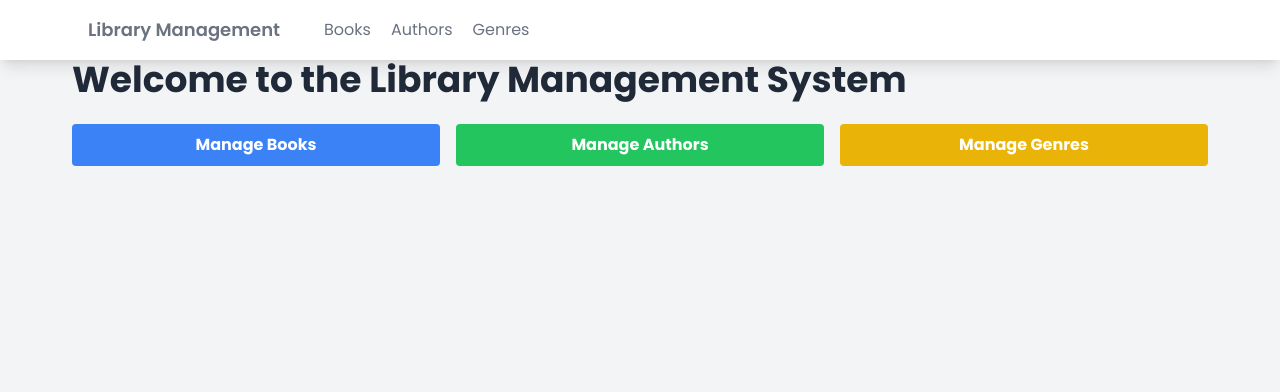
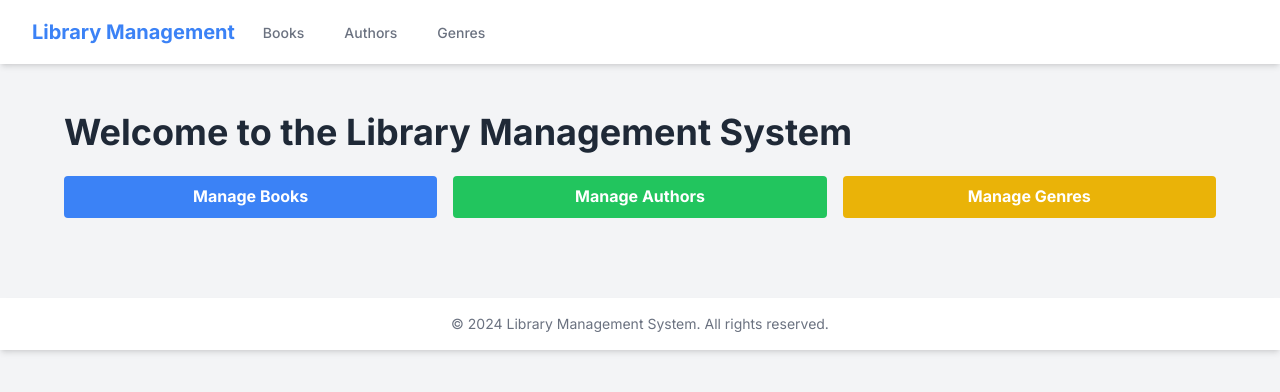
Before and after one commit to Senghurk/library-management-system, a Next.js app: page / in a window 1280 px wide. Shown: the top 392 px of the page. Built offline with nearby package versions, Linux system fonts and the light colour scheme.

Commit message:
globals.css and other UI

```diff
--- a/components/Card.js
+++ b/components/Card.js
@@ -1,9 +1,9 @@
 // components/Card.js
 import React from 'react';
 
-export function Card({ children }) {
+export function Card({ children, className = '' }) {
   return (
-    <div className="bg-white shadow-md rounded-lg p-4">
+    <div className={`bg-white shadow-soft rounded-lg p-6 transition-all hover-scale ${className}`}>
       {children}
     </div>
   );
--- a/components/Layout.js
+++ b/components/Layout.js
@@ -1,32 +1,51 @@
+// components/Layout.js
 import React from 'react';
 import Link from 'next/link';
 
 const Layout = ({ children }) => {
   return (
     <div className="min-h-screen bg-gray-100">
-      <nav className="bg-white shadow-lg">
-        <div className="max-w-6xl mx-auto px-4">
-          <div className="flex justify-between">
-            <div className="flex space-x-7">
-              <div>
-                <Link href="/" className="flex items-center py-4 px-2">
-                  <span className="font-semibold text-gray-500 text-lg">Library Management</span>
+      <nav className="bg-white shadow-md">
+        <div className="max-w-7xl mx-auto px-4 sm:px-6 lg:px-8">
+          <div className="flex justify-between h-16">
+            <div className="flex">
+              <div className="flex-shrink-0 flex items-center">
+                <Link href="/" className="font-bold text-xl text-primary hover:text-secondary transition-colors duration-300">
+                  Library Management
                 </Link>
               </div>
-              <div className="hidden md:flex items-center space-x-1">
-                <Link href="/books" className="py-4 px-2 text-gray-500 hover:text-blue-500 transition duration-300">Books</Link>
-                <Link href="/authors" className="py-4 px-2 text-gray-500 hover:text-blue-500 transition duration-300">Authors</Link>
-                <Link href="/genres" className="py-4 px-2 text-gray-500 hover:text-blue-500 transition duration-300">Genres</Link>
+              <div className="hidden sm:ml-6 sm:flex sm:space-x-8">
+                <NavLink href="/books">Books</NavLink>
+                <NavLink href="/authors">Authors</NavLink>
+                <NavLink href="/genres">Genres</NavLink>
               </div>
             </div>
           </div>
         </div>
       </nav>
-      <main className="container mx-auto mt-4 px-4">
-        {children}
+      <main className="max-w-7xl mx-auto py-6 sm:px-6 lg:px-8">
+        <div className="px-4 py-6 sm:px-0">
+          {children}
+        </div>
       </main>
+      <footer className="bg-white shadow-md mt-8">
+        <div className="max-w-7xl mx-auto py-4 px-4 sm:px-6 lg:px-8">
+          <p className="text-center text-gray-500 text-sm">
+            © {new Date().getFullYear()} Library Management System. All rights reserved.
+          </p>
+        </div>
+      </footer>
     </div>
   );
 };
 
+const NavLink = ({ href, children }) => (
+  <Link
+    href={href}
+    className="inline-flex items-center px-1 pt-1 border-b-2 border-transparent text-sm font-medium text-gray-500 hover:text-primary hover:border-primary transition-colors duration-300"
+  >
+    {children}
+  </Link>
+);
+
 export default Layout;
--- a/package.json
+++ b/package.json
@@ -22,6 +22,8 @@
   },
   "devDependencies": {
     "@babel/core": "^7.25.2",
+    "@tailwindcss/forms": "^0.5.8",
+    "@tailwindcss/typography": "^0.5.15",
     "autoprefixer": "^10.4.20",
     "eslint": "^8.57.0",
     "eslint-config-next": "14.2.7",
--- a/styles/globals.css
+++ b/styles/globals.css
@@ -1,19 +1,21 @@
-@import url('https://fonts.googleapis.com/css2?family=Poppins:wght@300;400;500;600;700&display=swap');
+@import url('https://fonts.googleapis.com/css2?family=Inter:wght@300;400;500;600;700&display=swap');
 
 @tailwind base;
 @tailwind components;
 @tailwind utilities;
 
 :root {
-  --primary-color: #4f46e5;
-  --secondary-color: #818cf8;
+  --primary-color: #3b82f6;
+  --secondary-color: #60a5fa;
   --background-color: #f3f4f6;
   --text-color: #1f2937;
-  --accent-color: #60a5fa;
+  --accent-color: #10b981;
+  --error-color: #ef4444;
+  --success-color: #22c55e;
 }
 
 body {
-  font-family: 'Poppins', sans-serif;
+  font-family: 'Inter', sans-serif;
   background-color: var(--background-color);
   color: var(--text-color);
   line-height: 1.6;
@@ -22,26 +24,22 @@ body {
 .container {
   max-width: 1200px;
   margin: 0 auto;
-  padding: 0 1rem;
+  padding: 0 1.5rem;
 }
 
 h1, h2, h3, h4, h5, h6 {
   font-weight: 600;
   line-height: 1.3;
   margin-bottom: 1rem;
+  color: var(--text-color);
 }
 
-h1 {
-  font-size: 2.5rem;
-}
-
-h2 {
-  font-size: 2rem;
-}
-
-h3 {
-  font-size: 1.75rem;
-}
+h1 { font-size: 2.5rem; }
+h2 { font-size: 2rem; }
+h3 { font-size: 1.75rem; }
+h4 { font-size: 1.5rem; }
+h5 { font-size: 1.25rem; }
+h6 { font-size: 1rem; }
 
 a {
   color: var(--primary-color);
@@ -54,27 +52,27 @@ a:hover {
 }
 
 .btn {
-  @apply font-bold py-2 px-4 rounded transition duration-300 ease-in-out;
+  @apply font-semibold py-2 px-4 rounded-md transition duration-300 ease-in-out focus:outline-none focus:ring-2 focus:ring-offset-2;
 }
 
 .btn-primary {
-  @apply bg-blue-600 text-white;
-}
-
-.btn-primary:hover {
-  @apply bg-blue-700;
+  @apply bg-blue-600 text-white hover:bg-blue-700 focus:ring-blue-500;
 }
 
 .btn-secondary {
-  @apply bg-gray-200 text-gray-800;
+  @apply bg-gray-200 text-gray-800 hover:bg-gray-300 focus:ring-gray-400;
 }
 
-.btn-secondary:hover {
-  @apply bg-gray-300;
+.btn-success {
+  @apply bg-green-600 text-white hover:bg-green-700 focus:ring-green-500;
+}
+
+.btn-danger {
+  @apply bg-red-600 text-white hover:bg-red-700 focus:ring-red-500;
 }
 
 .card {
-  @apply bg-white rounded-lg shadow-md overflow-hidden;
+  @apply bg-white rounded-lg shadow-md overflow-hidden transition-shadow duration-300 hover:shadow-lg;
 }
 
 .card-body {
@@ -82,7 +80,7 @@ a:hover {
 }
 
 .form-input {
-  @apply w-full px-3 py-2 border border-gray-300 rounded-md focus:outline-none focus:ring-2 focus:ring-blue-500;
+  @apply w-full px-3 py-2 border border-gray-300 rounded-md focus:outline-none focus:ring-2 focus:ring-blue-500 transition duration-300 ease-in-out;
 }
 
 .form-label {
@@ -98,7 +96,15 @@ a:hover {
 }
 
 .table td {
-  @apply px-6 py-4 whitespace-nowrap;
+  @apply px-6 py-4 whitespace-nowrap text-sm text-gray-900;
+}
+
+.table tr:nth-child(even) {
+  @apply bg-gray-50;
+}
+
+.table tr:hover {
+  @apply bg-gray-100 transition duration-300 ease-in-out;
 }
 
 /* Custom scrollbar */
@@ -120,39 +126,56 @@ a:hover {
 }
 
 /* Transitions */
-.fade-enter {
-  opacity: 0;
+.fade-enter { opacity: 0; }
+.fade-enter-active { opacity: 1; transition: opacity 300ms ease-in; }
+.fade-exit { opacity: 1; }
+.fade-exit-active { opacity: 0; transition: opacity 300ms ease-in; }
+
+/* Animations */
+@keyframes fadeIn {
+  from { opacity: 0; }
+  to { opacity: 1; }
 }
 
-.fade-enter-active {
-  opacity: 1;
-  transition: opacity 300ms ease-in;
-}
-
-.fade-exit {
-  opacity: 1;
-}
-
-.fade-exit-active {
-  opacity: 0;
-  transition: opacity 300ms ease-in;
+.animate-fadeIn {
+  animation: fadeIn 0.5s ease-in-out;
 }
 
 /* Responsive adjustments */
 @media (max-width: 768px) {
-  h1 {
-    font-size: 2rem;
-  }
+  h1 { font-size: 2rem; }
+  h2 { font-size: 1.75rem; }
+  h3 { font-size: 1.5rem; }
+  .container { padding: 0 1rem; }
+}
 
-  h2 {
-    font-size: 1.75rem;
-  }
+/* Additional utility classes */
+.text-primary { color: var(--primary-color); }
+.text-secondary { color: var(--secondary-color); }
+.text-accent { color: var(--accent-color); }
+.text-error { color: var(--error-color); }
+.text-success { color: var(--success-color); }
 
-  h3 {
-    font-size: 1.5rem;
-  }
+.bg-primary { background-color: var(--primary-color); }
+.bg-secondary { background-color: var(--secondary-color); }
+.bg-accent { background-color: var(--accent-color); }
+.bg-error { background-color: var(--error-color); }
+.bg-success { background-color: var(--success-color); }
 
-  .container {
-    padding: 0 0.5rem;
-  }
+.shadow-soft {
+  box-shadow: 0 4px 6px -1px rgba(0, 0, 0, 0.1), 0 2px 4px -1px rgba(0, 0, 0, 0.06);
 }
+
+.transition-all {
+  transition-property: all;
+  transition-timing-function: cubic-bezier(0.4, 0, 0.2, 1);
+  transition-duration: 300ms;
+}
+
+.hover-scale {
+  transition: transform 0.3s ease-in-out;
+}
+
+.hover-scale:hover {
+  transform: scale(1.05);
+}
```
Also changed, not shown: 1 other file (tests, documents, lock files or other folders).
